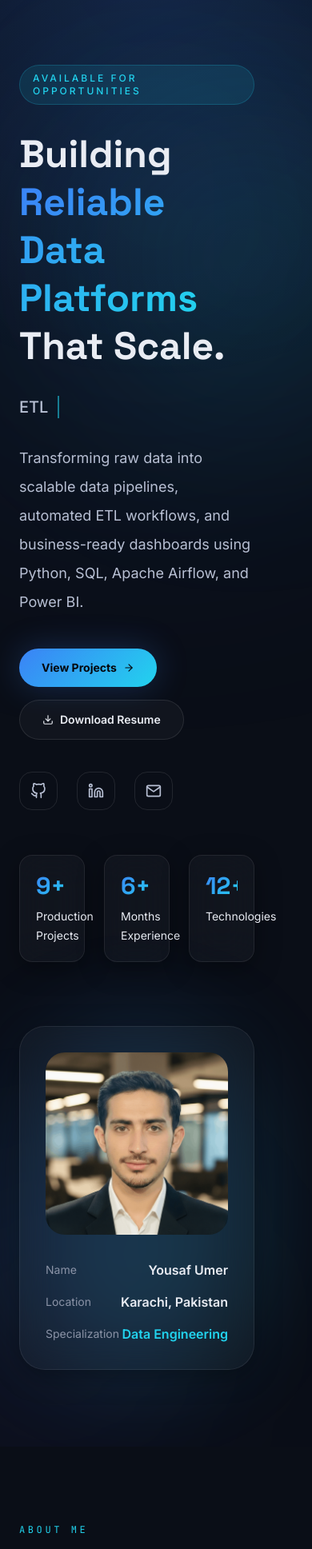
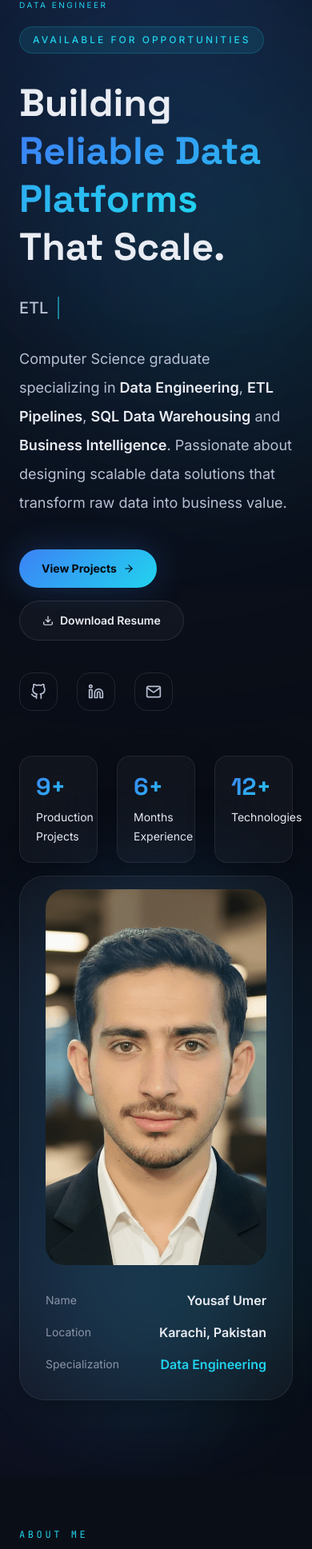
Before and after one commit to yousafumer/yousaf-umer-portfolio, a React (Vite) app: page / in a window 390 px wide. Shown: the part 47-1984 px from the top of the page at 80% size. Built offline with nearby package versions, Linux system fonts and the light colour scheme.

Commit message:
add new features

```diff
--- a/src/components/About/About.jsx
+++ b/src/components/About/About.jsx
@@ -22,9 +22,9 @@ export default function About() {
 
         eyebrow="About Me"
 
-        title="Engineering Data That Drives Better Decisions"
+        title="Designing Scalable Data Solutions From Raw Data to Business Intelligence"
 
-        subtitle="From collecting raw datasets to building scalable pipelines and business-ready analytics, I enjoy transforming complex data into valuable insights that organizations can confidently rely on."
+        subtitle="I specialize in building scalable ETL pipelines, SQL data warehouses, automation workflows and interactive business intelligence solutions that convert raw data into trusted, decision-ready information."
 
       />
 
@@ -52,21 +52,22 @@ export default function About() {
 
             <h2 className="mt-4 font-display text-4xl font-bold leading-tight text-ink-100">
 
-              Building reliable data systems instead of simply creating dashboards.
+              Transforming Complex Data Into Reliable Business Solutions.
 
             </h2>
 
-            <div className="mt-8 space-y-7 text-lg leading-9 text-ink-300">
+            <div className="mt-8 space-y-7 text-lg leading-9 text-ink-300 [&_strong]:text-accent-cyan [&_strong]:font-semibold">
 
               {profile.about.map((paragraph) => (
 
-                <p key={paragraph}>
+  <p
+    key={paragraph}
+    dangerouslySetInnerHTML={{ __html: paragraph }}
+  />
 
-                  {paragraph}
+))}
 
-                </p>
 
-              ))}
 
             </div>
 
--- a/src/components/Footer/Footer.jsx
+++ b/src/components/Footer/Footer.jsx
@@ -142,13 +142,12 @@ export default function Footer() {
         </div>
                 <div className="mt-16 flex flex-col items-center justify-between gap-6 border-t border-white/10 pt-8 lg:flex-row">
 
-          <p className="text-center text-sm leading-7 text-ink-500 lg:text-left">
-
-            © {year} {profile.name}. All rights reserved.
-            <br />
-            Designed & Developed with ❤️ using React, Vite and Tailwind CSS.
-
-          </p>
+          <p className="mt-2 text-ink-500">
+  Built and maintained by{" "}
+  <span className="font-medium text-ink-300">
+    Yousaf Umer
+  </span>.
+</p>
 
           <a
 
--- a/src/components/Hero/Hero.jsx
+++ b/src/components/Hero/Hero.jsx
@@ -65,7 +65,7 @@ export default function Hero() {
   return (
         <section
       id="home"
-      className="relative overflow-hidden pt-32 pb-24 min-h-screen flex items-center"
+      className="relative overflow-hidden pt-20 pb-24 min-h-[88vh] flex items-center"
     >
 
       {/* Background Glow */}
@@ -89,6 +89,7 @@ export default function Hero() {
           <motion.div
 
             initial={{ opacity: 0, y: 35 }}
+            className="w-full"
 
             animate={{ opacity: 1, y: 0 }}
 
@@ -131,9 +132,14 @@ export default function Hero() {
             </div>
 
         <p className="mt-8 max-w-2xl text-lg leading-9 text-ink-300">
-
-              {profile.tagline}
-
+  Computer Science graduate specializing in{' '}
+  <span className="font-semibold text-ink-100">Data Engineering</span>,{' '}
+  <span className="font-semibold text-ink-100">ETL Pipelines</span>,{' '}
+  <span className="font-semibold text-ink-100">SQL Data Warehousing</span>{' '}
+  and{' '}
+  <span className="font-semibold text-ink-100">Business Intelligence</span>.
+  {' '}Passionate about designing scalable data solutions that transform raw
+  data into business value.
 </p>
 
             <div className="mt-10 flex flex-wrap gap-4">
@@ -153,19 +159,12 @@ export default function Hero() {
               </a>
 
               <a
-
   href={profile.resumeUrl}
-
-                download
-
+  download="Yousaf_Umer_Resume.pdf"
   className="btn-secondary"
-
 >
-
   <FiDownload />
-
   Download Resume
-
 </a>
 
             </div>
@@ -260,7 +259,7 @@ export default function Hero() {
   initial={{ opacity: 0, scale: 0.92 }}
   animate={{ opacity: 1, scale: 1 }}
   transition={{ duration: 0.8, delay: 0.2 }}
-            className="relative mx-auto w-full max-w-lg"
+  className="relative flex justify-end -mt-16"
 >
 
             {/* Background Glow */}
@@ -269,11 +268,11 @@ export default function Hero() {
 
             {/* Main Card */}
 
-            <div className="relative glass-card overflow-hidden rounded-[32px] p-8">
+           <div className="relative w-full max-w-[520px] glass-card overflow-hidden rounded-[32px] px-8 pt-4 pb-8">
 <img
   src={profile.image}
   alt={profile.name}
-  className="mx-auto aspect-square w-full max-w-sm rounded-3xl object-cover"
+  className="mx-auto h-[470px] w-full rounded-3xl object-cover object-[center_top]"
 />
 
               <div className="mt-8 space-y-4">
@@ -324,10 +323,8 @@ export default function Hero() {
 
       </div>
 
-      <div className="section pt-10 pb-0">
-
-        <PipelineFlow className="opacity-70" />
-
+     <div className="pt-4 pb-0">
+  <PipelineFlow />
 </div>
 
     </section>
--- a/src/components/Navbar/Navbar.jsx
+++ b/src/components/Navbar/Navbar.jsx
@@ -49,11 +49,17 @@ export default function Navbar() {
     >
       <nav className="mx-auto flex max-w-6xl items-center justify-between px-6 py-4 md:px-10">
         <button
-          onClick={() => goToSection('home')}
-          className="font-display text-lg font-semibold tracking-tight text-ink-100"
-        >
-          YU<span className="gradient-text">.Data</span>
-        </button>
+  onClick={() => goToSection('home')}
+  className="flex flex-col items-start leading-none"
+>
+  <span className="font-display text-lg font-bold text-ink-100">
+    Yousaf Umer
+  </span>
+
+  <span className="mt-1 text-[10px] uppercase tracking-[0.25em] text-accent-cyan">
+    Data Engineer
+  </span>
+</button>
 
         <ul className="hidden lg:flex items-center gap-1">
           {NAV_LINKS.map((link) => (
--- a/src/components/Resume/Resume.jsx
+++ b/src/components/Resume/Resume.jsx
@@ -28,9 +28,14 @@ export default function Resume() {
         </div>
 
         <div className="flex flex-col sm:flex-row gap-3">
-          <a href={profile.resumeUrl} download className="btn-primary">
-            <FiDownload /> Download Resume
-          </a>
+          <a
+  href={profile.resumeUrl}
+  download="Yousaf_Umer_Resume.pdf"
+  className="btn-primary"
+>
+  <FiDownload />
+  Download Resume
+</a>
           <Link to="/resume" className="btn-secondary">
             Preview
           </Link>
--- a/src/components/Skills/Skills.jsx
+++ b/src/components/Skills/Skills.jsx
@@ -86,17 +86,29 @@ export default function Skills() {
                     y: -8
                   }}
 
-                  className="group glass-card-hover p-6"
+                  className="group glass-card-hover p-6 hover:border-accent-cyan/40"
 
                 >
 
                   <div className="mb-5 flex items-center justify-between">
 
-                    <div className="flex h-14 w-14 items-center justify-center rounded-2xl bg-white/5 text-accent-cyan transition-all duration-300 group-hover:bg-pipeline-gradient group-hover:text-base-950">
-
-                      <skill.icon size={28} />
-
-                    </div>
+                    <div
+  className="
+    flex h-16 w-16 items-center justify-center
+    rounded-2xl
+    bg-gradient-to-br
+    from-[#1E293B]
+    to-[#111827]
+    border border-white/10
+    shadow-lg
+    transition-all duration-300
+    group-hover:scale-110
+    group-hover:-translate-y-1
+    group-hover:shadow-[0_0_25px_rgba(34,211,238,0.25)]
+  "
+>
+  <skill.icon size={30} color={skill.color} />
+</div>
 
                     <span className="rounded-full border border-accent-cyan/20 bg-accent-cyan/10 px-3 py-1 text-xs font-semibold uppercase tracking-wider text-accent-cyan">
 
--- a/src/data/profile.js
+++ b/src/data/profile.js
@@ -17,14 +17,14 @@ export const profile = {
   github: 'https://github.com/yousafumer',
   linkedin: 'https://www.linkedin.com/in/yousaf-umer-558102214/',
   upwork: 'https://www.upwork.com/freelancers/~012ce793328966a833',
-  resumeUrl: '/resume/Yousaf-Umer-Resume.pdf',
+  resumeUrl: "/resume.pdf",
   about: [
-  "I'm a Computer Science graduate passionate about building scalable data solutions that help businesses make faster and smarter decisions.",
+  "I'm a <span class='font-semibold text-accent-cyan'>Computer Science graduate</span> specializing in <span class='font-semibold text-accent-cyan'>Data Engineering</span>, <span class='font-semibold text-accent-cyan'>ETL Pipeline Development</span>, <span class='font-semibold text-accent-cyan'>SQL Data Warehousing</span>, and <span class='font-semibold text-accent-cyan'>Business Intelligence</span>, with a passion for building scalable data solutions that transform raw information into trusted business assets.",
 
-  "My experience spans SQL data warehousing, Apache Airflow ETL pipelines, web scraping automation, Power BI analytics, and Excel dashboards. Every project I build focuses on reliability, automation, and clean architecture rather than simply generating reports.",
+  "My technical expertise includes <span class='font-semibold text-accent-cyan'>Python</span>, <span class='font-semibold text-accent-cyan'>SQL Server</span>, <span class='font-semibold text-accent-cyan'>Apache Airflow</span>, <span class='font-semibold text-accent-cyan'>Power BI</span>, <span class='font-semibold text-accent-cyan'>Snowflake</span>, and modern data engineering practices for designing reliable, automated, and production-ready workflows.",
 
-  "I enjoy solving data engineering challenges—from collecting messy raw datasets to transforming them into structured, analysis-ready information through scalable pipelines and modern engineering practices.",
+  "Beyond dashboards, I focus on developing complete data ecosystems from <span class='font-semibold text-accent-cyan'>data extraction</span> and <span class='font-semibold text-accent-cyan'>transformation</span> to <span class='font-semibold text-accent-cyan'>orchestration</span>, <span class='font-semibold text-accent-cyan'>data warehousing</span>, and <span class='font-semibold text-accent-cyan'>reporting</span>ensuring every pipeline is maintainable, efficient, and scalable.",
 
-  "Currently, I'm expanding my expertise in Snowflake, Microsoft Fabric, Apache Spark, and cloud data engineering while seeking opportunities as a Data Engineer or Data Analyst where I can contribute, learn, and build impactful data solutions.",
+  "Currently, I'm expanding my expertise in <span class='font-semibold text-accent-cyan'>Microsoft Fabric</span>, <span class='font-semibold text-accent-cyan'>Apache Spark</span>, and <span class='font-semibold text-accent-cyan'>Cloud Data Engineering</span> while seeking opportunities to contribute to modern data platforms and continue growing as a <span class='font-semibold text-accent-cyan'>Data Engineer</span>."
 ],
 }
--- a/src/data/skills.js
+++ b/src/data/skills.js
@@ -44,6 +44,7 @@ export const skills = [
         name: 'Python',
 
         icon: SiPython,
+        color: '#3776AB',
 
         level: 'Advanced',
 
@@ -55,7 +56,7 @@ export const skills = [
       {
 
         name: 'Pandas',
-
+        color: '#150458',
         icon: SiPandas,
 
         level: 'Advanced',
@@ -68,7 +69,7 @@ export const skills = [
       {
 
         name: 'NumPy',
-
+        color: '#013243',
         icon: SiNumpy,
 
         level: 'Intermediate',
@@ -110,6 +111,7 @@ export const skills = [
       {
 
         name: 'SQL',
+        color: '#2563EB',
 
         icon: FaDatabase,
 
@@ -123,7 +125,7 @@ export const skills = [
       {
 
         name: 'SQL Server',
-
+        color: '#CC2927',
         icon: FaServer,
 
         level: 'Advanced',
@@ -136,7 +138,7 @@ export const skills = [
       {
 
         name: 'MySQL',
-
+        color: '#00758F',
         icon: SiMysql,
 
         level: 'Intermediate',
@@ -149,7 +151,7 @@ export const skills = [
       {
 
         name: 'Snowflake',
-
+        color: '#29B5E8',
         icon: SiSnowflake,
 
         level: 'Intermediate',
@@ -194,6 +196,7 @@ export const skills = [
         name: 'Apache Airflow',
 
         icon: SiApacheairflow,
+        color: '#017CEE',
 
         level: 'Intermediate',
 
@@ -207,7 +210,7 @@ export const skills = [
         name: 'Docker',
 
         icon: SiDocker,
-
+        color: '#2496ED',
         level: 'Intermediate',
 
         description:
@@ -247,6 +250,7 @@ export const skills = [
       {
 
         name: 'Power BI',
+        color: '#F2C811',
 
         icon: FaChartBar,
 
@@ -262,6 +266,7 @@ export const skills = [
         name: 'Microsoft Excel',
 
         icon: FaFileExcel,
+        color: '#217346',
 
         level: 'Advanced',
 
@@ -318,7 +323,7 @@ export const skills = [
         name: 'Selenium',
 
         icon: SiSelenium,
-
+        color: '#43B02A',
         level: 'Intermediate',
 
         description:
@@ -329,6 +334,7 @@ export const skills = [
       {
 
         name: 'BeautifulSoup',
+        color: '#8BC34A',
 
         icon: SiPython,
 
@@ -342,6 +348,7 @@ export const skills = [
       {
 
         name: 'Requests',
+        color: '#9CA3AF',
 
         icon: FaFileCode,
 
@@ -371,6 +378,7 @@ export const skills = [
       {
 
         name: 'Git',
+        color: '#F05032',
 
         icon: SiGit,
 
@@ -384,7 +392,7 @@ export const skills = [
       {
 
         name: 'GitHub',
-
+color: '#FFFFFF',
         icon: SiGithub,
 
         level: 'Advanced',
@@ -399,6 +407,7 @@ export const skills = [
         name: 'Jupyter Notebook',
 
         icon: SiJupyter,
+        color: '#F37626',
 
         level: 'Advanced',
 
--- a/src/index.css
+++ b/src/index.css
@@ -51,8 +51,8 @@
 
 @layer components {
   .section {
-    @apply mx-auto max-w-6xl px-6 py-24 md:px-10;
-  }
+  @apply mx-auto max-w-6xl px-6 py-16 md:px-10;
+}
 
   .section-eyebrow {
     @apply font-mono text-xs uppercase tracking-[0.3em] text-accent-cyan mb-3;
--- a/src/pages/ResumePage.jsx
+++ b/src/pages/ResumePage.jsx
@@ -566,19 +566,12 @@ export default function ResumePage() {
             <div className="mt-10 flex flex-wrap justify-center gap-4">
 
              <a
-
   href={profile.resumeUrl}
-
-                download
-
+  download="Yousaf_Umer_Resume.pdf"
   className="btn-primary"
-
 >
-
   <FiDownload />
-
-                Download Resume
-
+  Download PDF
 </a>
 
               <a
```
Also changed, not shown: 1 other file (tests, documents, lock files or other folders). Lines whose indentation alone changed are shown as unchanged.
